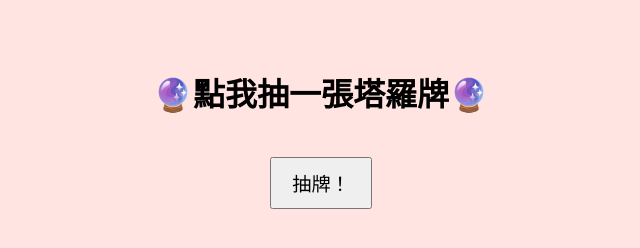
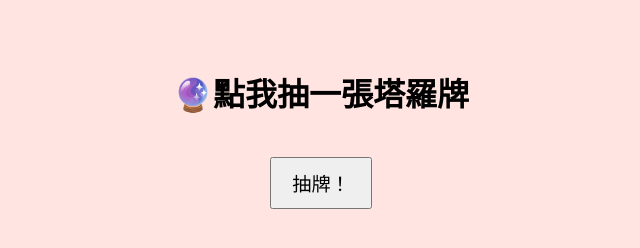
Before and after one commit to arielyaa/Tarottest, a plain HTML site: page index.html in a window 1280 px wide. Shown: the whole page, without its empty margins (319-959 px from the left). Drawn offline with Linux system fonts and the light colour scheme.

Commit message:
Update index.html

```diff
--- a/index.html
+++ b/index.html
@@ -11,7 +11,7 @@
   </style>
 </head>
 <body>
-  <h1>🔮點我抽一張塔羅牌🔮</h1>
+  <h1>🔮點我抽一張塔羅牌</h1>
   <button onclick="drawCard()">抽牌！</button>
   <div id="result"></div>
 
```
